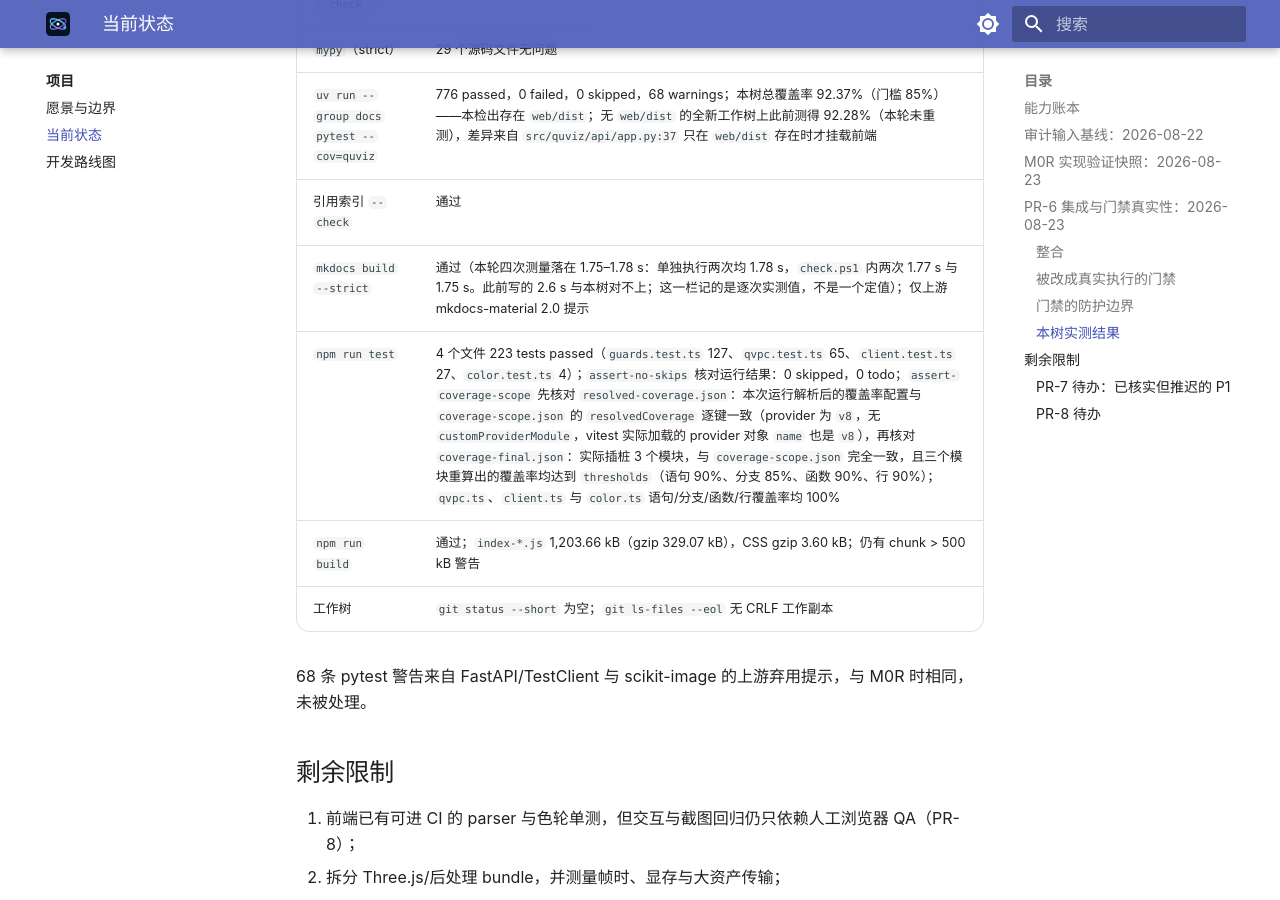
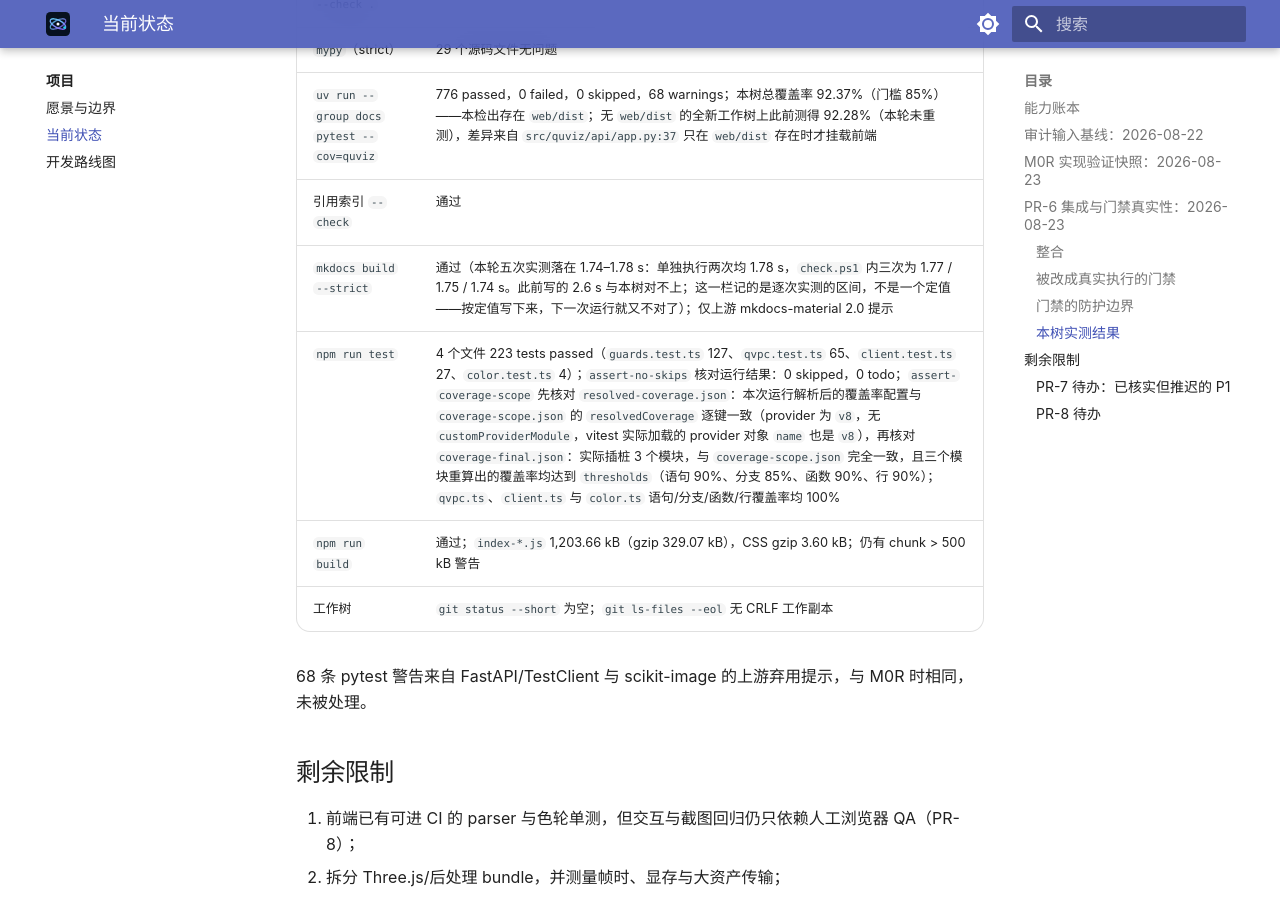
Before and after one commit to longwarriors/Atmoic-quantum-visualization, an MkDocs documentation site: the page built from docs/project/status.md, in a window 1280 px wide and 900 px high, scrolled down 11774 px. Built offline with MkDocs 1.6.1 and Material for MkDocs 9.7.7, drawn with Linux system fonts in a browser that asks for light colours.

Commit message:
docs(status): widen the mkdocs timing to the range actually measured
The row said 1.75-1.78 s from four runs; a fifth, inside check.ps1 on the
committed tree, printed 1.74 s and put the stated range wrong on its
first re-measurement. Record 1.74-1.78 s with each value, and say why the
row is a range: written as a fixed number it is wrong again next run.

Claude-Session: https://claude.ai/code/session_01EqzMdWUVy5DLF4HdQk5bbC

```diff
--- a/docs/project/status.md
+++ b/docs/project/status.md
@@ -106,7 +106,7 @@ P0 解析门禁、概率流 representation、M1 解析叠加态、引用系统
 | `mypy`（strict） | 29 个源码文件无问题 |
 | `uv run --group docs pytest --cov=quviz` | 776 passed，0 failed，0 skipped，68 warnings；本树总覆盖率 92.37%（门槛 85%）——本检出存在 `web/dist`；无 `web/dist` 的全新工作树上此前测得 92.28%（本轮未重测），差异来自 `src/quviz/api/app.py:37` 只在 `web/dist` 存在时才挂载前端 |
 | 引用索引 `--check` | 通过 |
-| `mkdocs build --strict` | 通过（本轮四次测量落在 1.75–1.78 s：单独执行两次均 1.78 s，`check.ps1` 内两次 1.77 s 与 1.75 s。此前写的 2.6 s 与本树对不上；这一栏记的是逐次实测值，不是一个定值）；仅上游 mkdocs-material 2.0 提示 |
+| `mkdocs build --strict` | 通过（本轮五次实测落在 1.74–1.78 s：单独执行两次均 1.78 s，`check.ps1` 内三次为 1.77 / 1.75 / 1.74 s。此前写的 2.6 s 与本树对不上；这一栏记的是逐次实测的区间，不是一个定值——按定值写下来，下一次运行就又不对了）；仅上游 mkdocs-material 2.0 提示 |
 | `npm run test` | 4 个文件 223 tests passed（`guards.test.ts` 127、`qvpc.test.ts` 65、`client.test.ts` 27、`color.test.ts` 4）；`assert-no-skips` 核对运行结果：0 skipped，0 todo；`assert-coverage-scope` 先核对 `resolved-coverage.json`：本次运行解析后的覆盖率配置与 `coverage-scope.json` 的 `resolvedCoverage` 逐键一致（provider 为 `v8`，无 `customProviderModule`，vitest 实际加载的 provider 对象 `name` 也是 `v8`），再核对 `coverage-final.json`：实际插桩 3 个模块，与 `coverage-scope.json` 完全一致，且三个模块重算出的覆盖率均达到 `thresholds`（语句 90%、分支 85%、函数 90%、行 90%）；`qvpc.ts`、`client.ts` 与 `color.ts` 语句/分支/函数/行覆盖率均 100% |
 | `npm run build` | 通过；`index-*.js` 1,203.66 kB（gzip 329.07 kB），CSS gzip 3.60 kB；仍有 chunk > 500 kB 警告 |
 | 工作树 | `git status --short` 为空；`git ls-files --eol` 无 CRLF 工作副本 |
```
